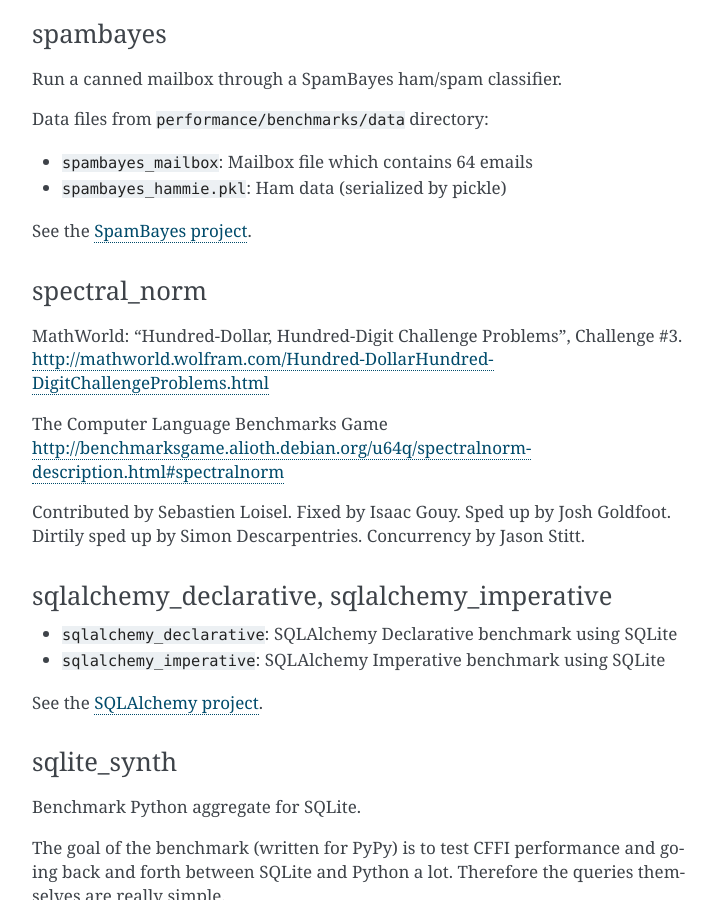
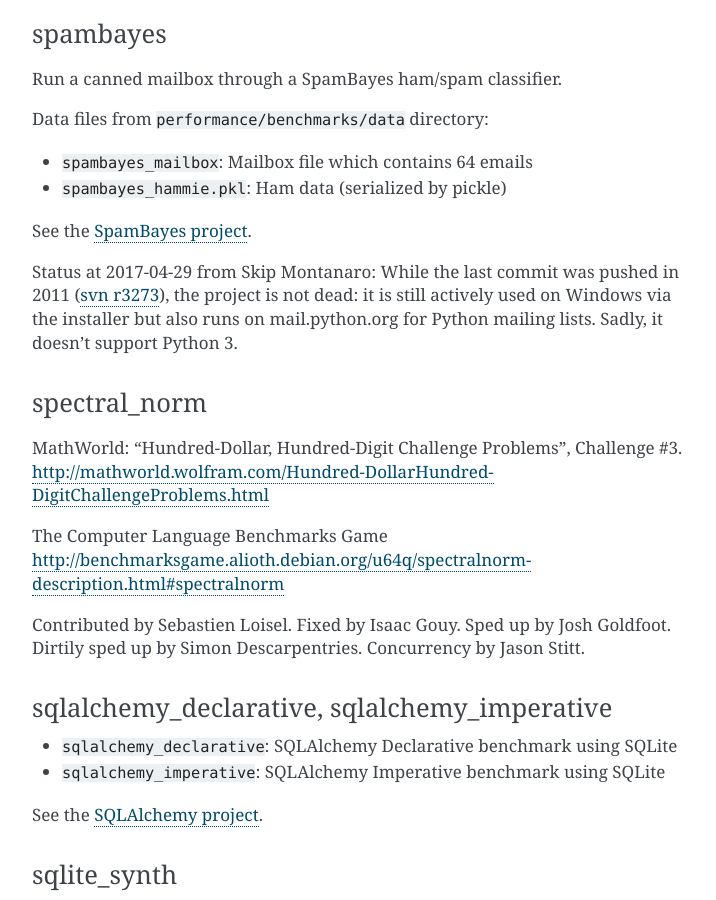
Before and after one commit to python/pyperformance, a Sphinx documentation site: the page built from doc/benchmarks.rst, in a window 1280 px wide and 900 px high, scrolled down 11728 px. Shown: the whole window, without its empty margins (388-1104 px from the left). Built offline with Sphinx 7.4.7, drawn with Linux system fonts in a browser that asks for light colours.

Commit message:
spambayes is not dead

```diff
--- a/TODO.rst
+++ b/TODO.rst
@@ -2,7 +2,6 @@
 ====
 
 * Remove genshi module? Last release in January 2014!
-* Remove spambayes? Last release (1.1b1) at 2011-02-25. Don't support Python 3.
 * upload:
 
   - add Q1 and Q3: keys 'q1' and 'q3'
--- a/doc/benchmarks.rst
+++ b/doc/benchmarks.rst
@@ -536,6 +536,12 @@
 
 See the `SpamBayes project <http://spambayes.sourceforge.net/>`_.
 
+Status at 2017-04-29 from Skip Montanaro: While the last commit was pushed in
+2011 (`svn r3273 <https://sourceforge.net/p/spambayes/code/3273/>`_), the
+project is not dead: it is still actively used on Windows via the installer but
+also runs on mail.python.org for Python mailing lists. Sadly, it doesn't
+support Python 3.
+
 
 spectral_norm
 -------------
```
